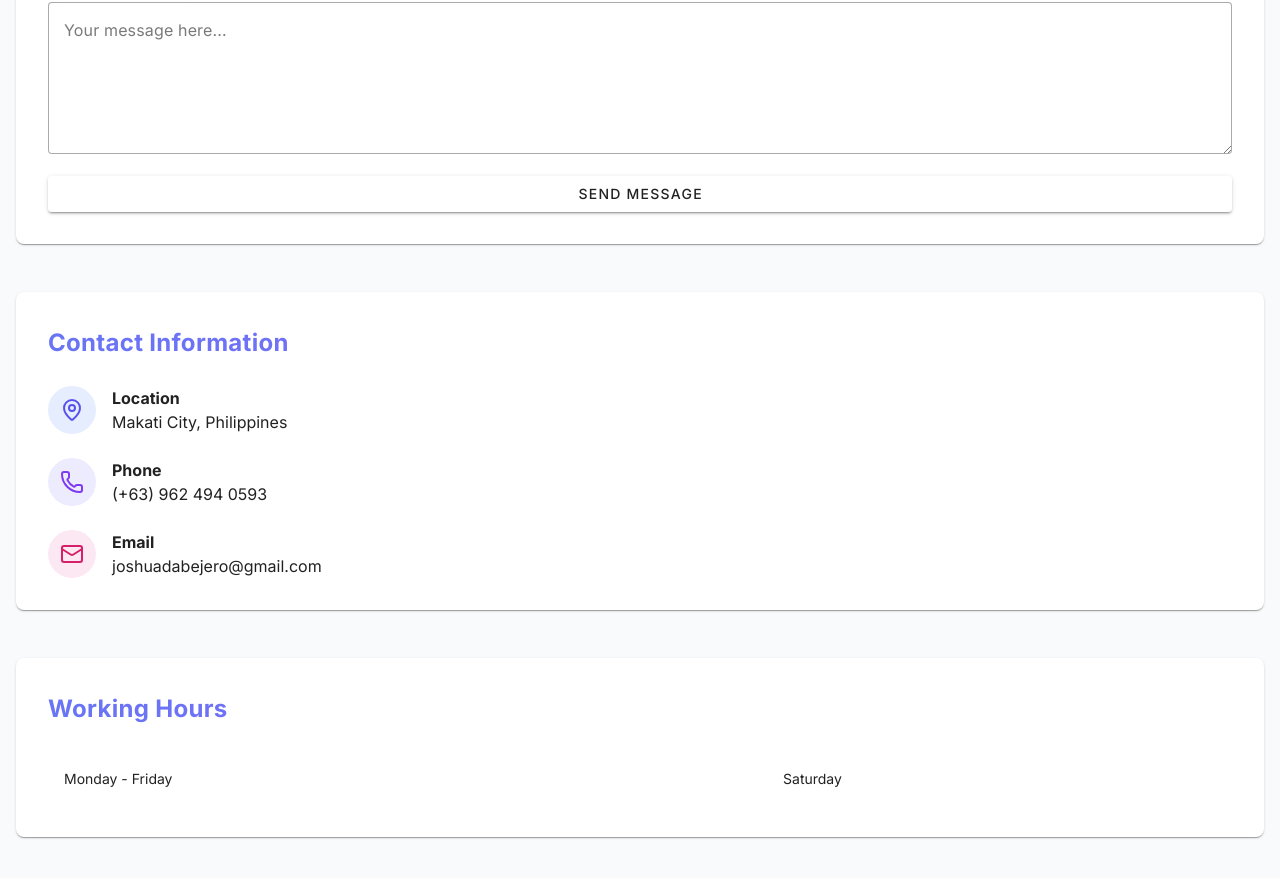
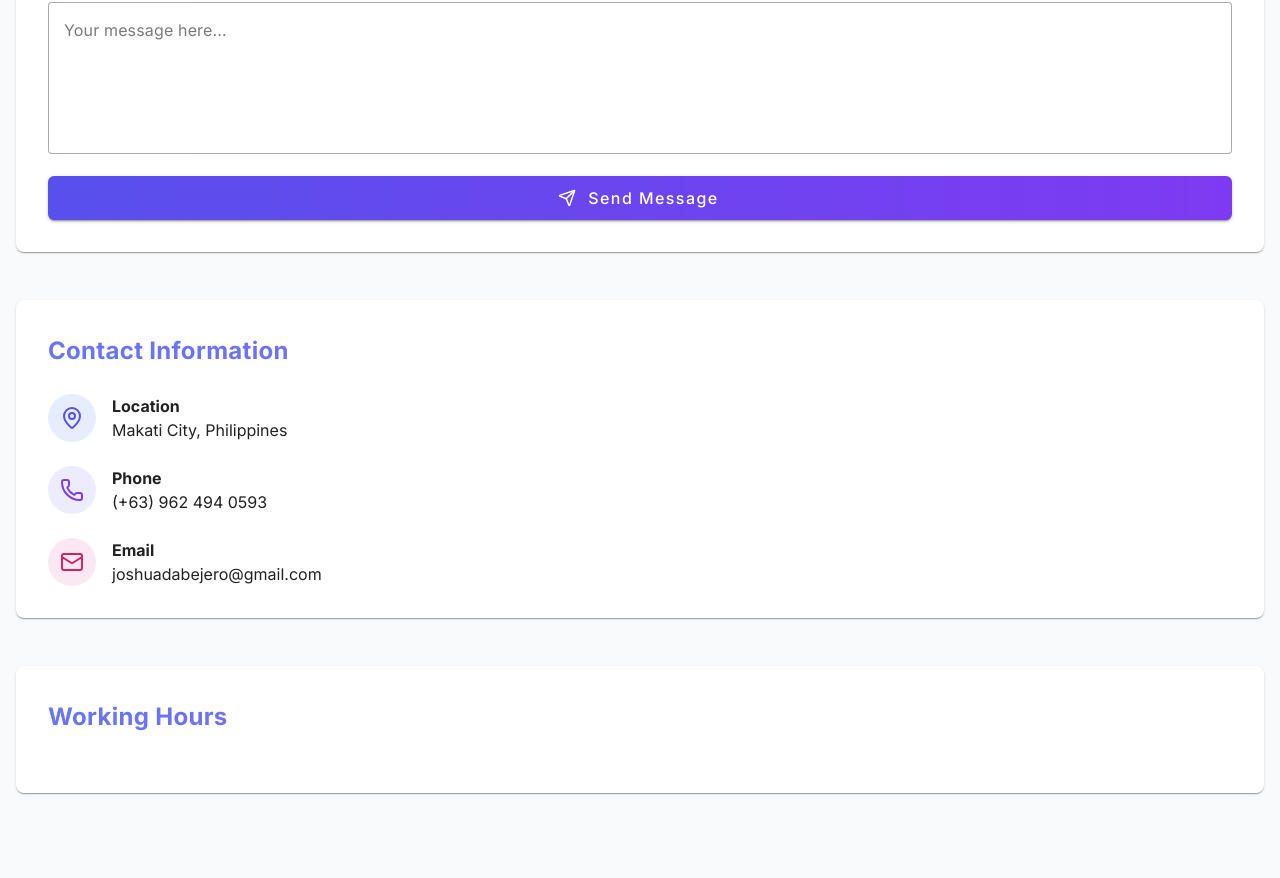
Before and after one commit to joshuadabejero/joshuadabejero, a Nuxt app: page / in a window 1280 px wide. Shown: the part 6496-7374 px from the top of the page. Built offline with nearby package versions, Linux system fonts and the light colour scheme.

Commit message:
feat: add working hours and fix form submit button

```diff
--- a/components/Contact.vue
+++ b/components/Contact.vue
@@ -1,4 +1,7 @@
-<script lang="ts" setup></script>
+<script lang="ts" setup>
+import { useProfileStore } from "~/store/profileStore";
+const profileStore = useProfileStore();
+</script>
 <template>
   <section id="contact" class="contact">
     <v-container class="contact__container">
@@ -37,8 +40,34 @@
                   label="Your message here..."
                   variant="outlined"
                   color="#6366f1"
+                  auto-grow
                 ></v-textarea>
-                <v-btn block>Send Message</v-btn>
+                <v-btn size="large" :ripple="false" color="#5850ec" block>
+                  <template v-slot:prepend>
+                    <v-icon>
+                      <svg
+                        xmlns="http://www.w3.org/2000/svg"
+                        width="18"
+                        height="18"
+                        viewBox="0 0 24 24"
+                        fill="none"
+                        stroke="currentColor"
+                        stroke-width="2"
+                        stroke-linecap="round"
+                        stroke-linejoin="round"
+                        class="lucide lucide-send"
+                        aria-hidden="true"
+                        data-id="element-58"
+                      >
+                        <path
+                          d="M14.536 21.686a.5.5 0 0 0 .937-.024l6.5-19a.496.496 0 0 0-.635-.635l-19 6.5a.5.5 0 0 0-.024.937l7.93 3.18a2 2 0 0 1 1.112 1.11z"
+                        ></path>
+                        <path d="m21.854 2.147-10.94 10.939"></path>
+                      </svg>
+                    </v-icon>
+                  </template>
+                  <span> Send Message </span>
+                </v-btn>
               </v-form>
             </v-sheet>
           </v-card>
@@ -131,14 +160,16 @@
             <v-card-title class="contact__working-hours-title"
               >Working Hours</v-card-title
             >
-            <v-table>
-              <tbody>
-                <tr>
-                  <td>Monday - Friday</td>
-                  <td>Saturday</td>
-                </tr>
-              </tbody>
-            </v-table>
+            <div class="contact__working-hours--wrapper">
+              <div
+                v-for="(schedule, index) in profileStore.schedules"
+                :key="index"
+                class="working-hours"
+              >
+                <span>{{ schedule.day }}</span>
+                <span>{{ schedule.time }}</span>
+              </div>
+            </div>
           </v-card>
         </div>
       </div>
@@ -187,6 +218,33 @@
     display: grid;
     gap: 3rem;
   }
+  &__card {
+    ::v-deep(.v-btn) {
+      color: #ffffff;
+      text-transform: capitalize;
+      font-weight: 500;
+      padding-top: 0.75rem;
+      padding-bottom: 0.75rem;
+      padding-left: 1.5rem;
+      padding-right: 1.5rem;
+      border-radius: 0.375rem;
+      // gap: 0.5rem;
+      justify-content: center;
+      align-items: center;
+      width: 100%;
+      display: flex;
+      background-image: linear-gradient(to right, #5850ec, #7e3af2);
+      transition-property: all;
+      transition-timing-function: cubic-bezier(0.4, 0, 0.2, 1);
+      transition-duration: 0.15s;
+      &:hover {
+        transform: translateY(-0.25rem);
+        background-color: #5145cd !important;
+        box-shadow: 0 20px 25px -5px rgba(0, 0, 0, 0.1),
+          0 8px 10px -6px rgba(0, 0, 0, 0.1);
+      }
+    }
+  }
   &__card, // Removes redundancy
   &__information,
   &__working-hours {
@@ -227,5 +285,22 @@
   &__information-details > * + * {
     margin-top: 1.5rem;
   }
+  &__working-hours .working-hours {
+    padding-bottom: 0.75rem;
+    justify-content: space-between;
+    align-items: center;
+    display: flex;
+    &:nth-child(-n + 2) {
+      border-bottom: 1px solid;
+      border-color: #e5e7eb;
+    }
+    & ~ .working-hours {
+      margin-top: 1rem;
+      margin-bottom: 0;
+    }
+    span:nth-child(2) {
+      color: #4b5563;
+    }
+  }
 }
 </style>
```
